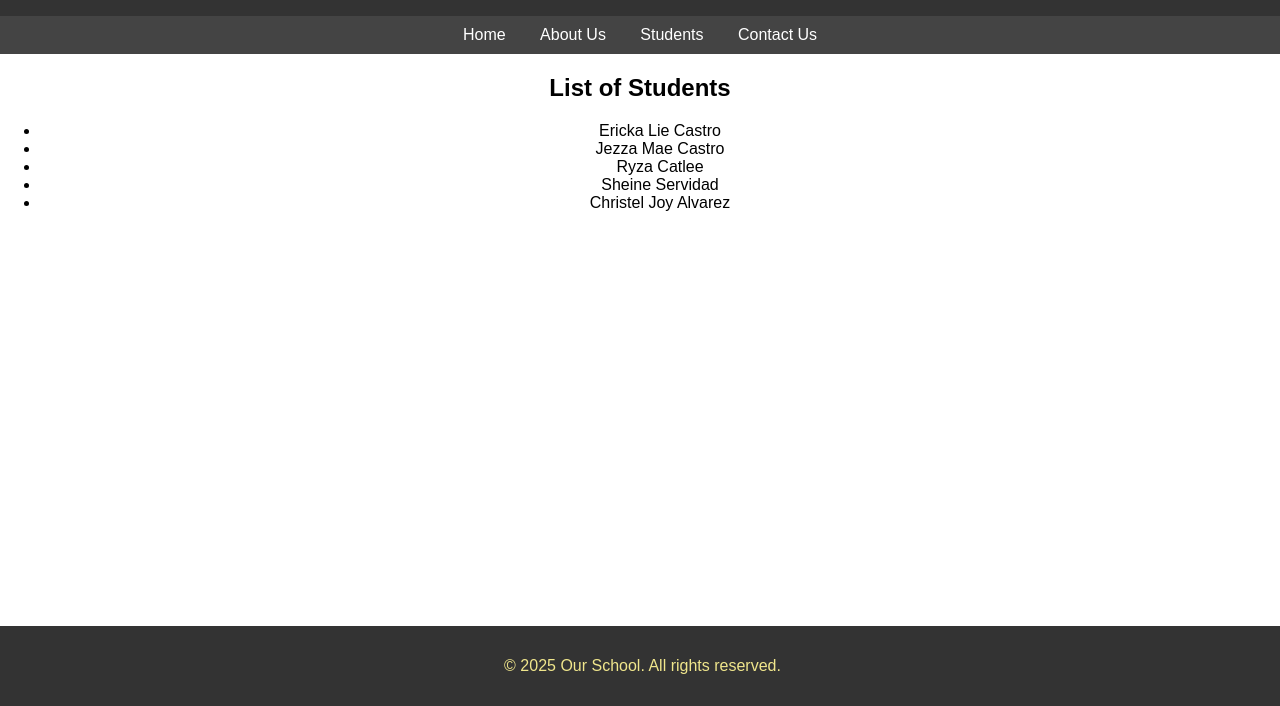
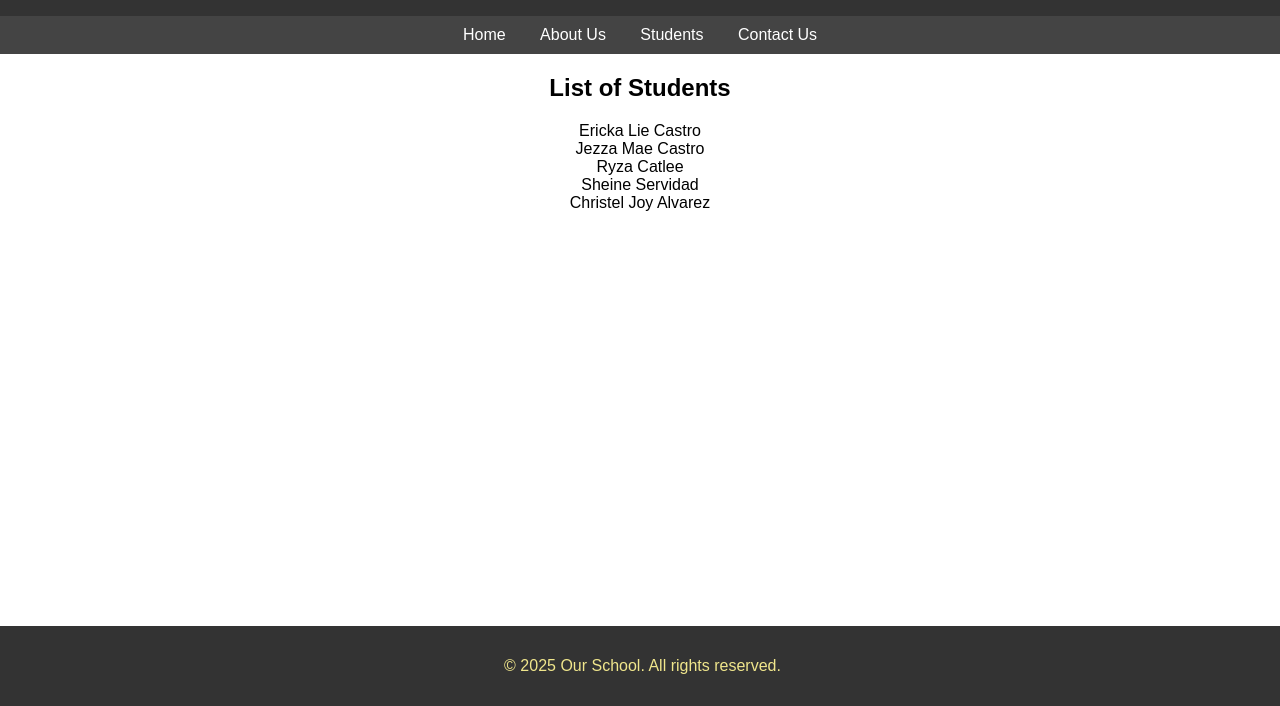
Before and after one commit to Bonakkyut3/Bonakkyut3.github.io, a plain HTML site: page student.html in a window 1280 px wide. Shown: the part 94-800 px from the top of the page. Drawn offline with Linux system fonts and the light colour scheme.

Commit message:
Update student.html

```diff
--- a/student.html
+++ b/student.html
@@ -50,6 +50,12 @@
         }
     </style>
 </head>
+    <style>
+    ul {
+        list-style-type: none; /* Removes the dots */
+        padding: 0;
+    }
+</style>
 <body>
     <header>
         <h1>Welcome to Our School</h1>
```
